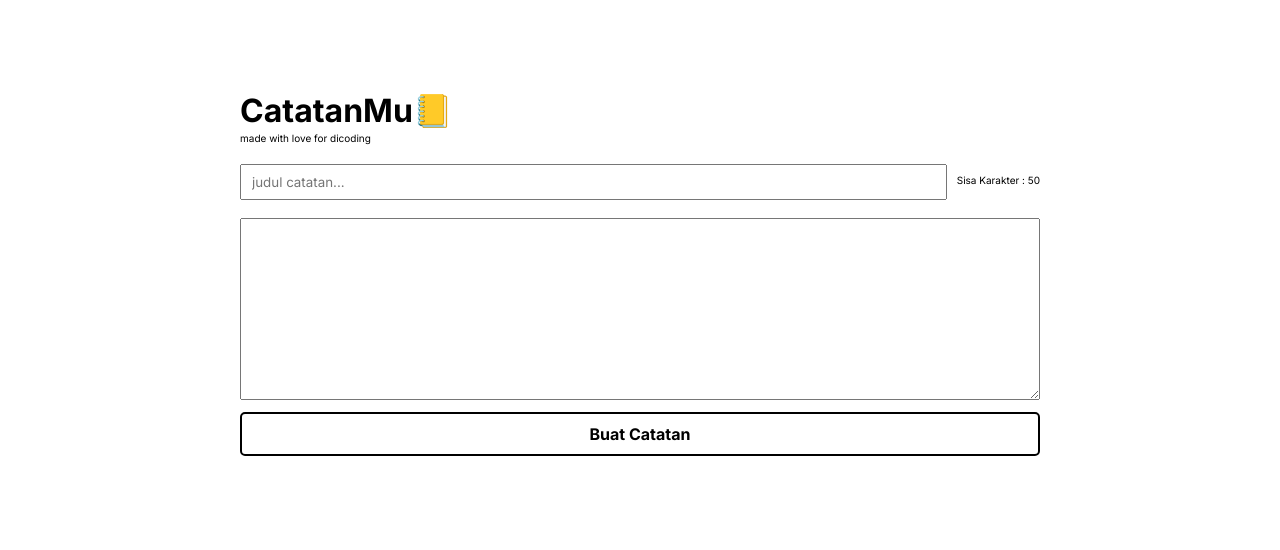
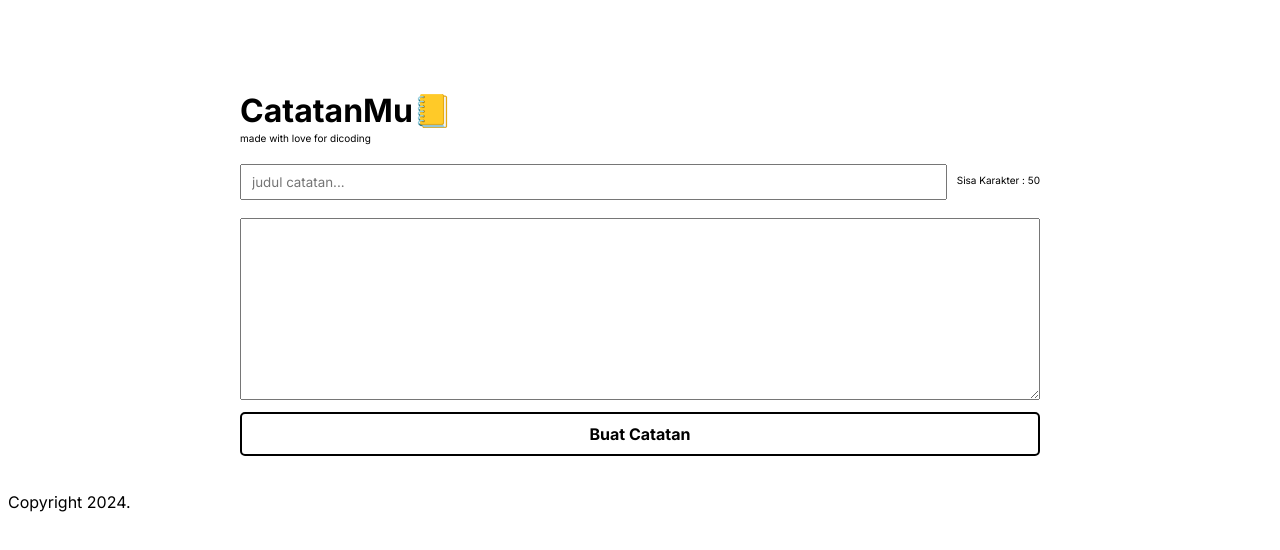
Before and after one commit to claireglowup/dicodingreact, a React (Vite) app: page / in a window 1280 px wide. Shown: the top 550 px of the page. Built offline with nearby package versions, Linux system fonts and the light colour scheme.

Commit message:
test pcop

```diff
--- a/src/App.jsx
+++ b/src/App.jsx
@@ -1,11 +1,13 @@
 /** @format */
 
+import Footer from "./components/Footer";
 import FormComponent from "./components/FormComponent";
 
 function App() {
   return (
     <>
       <FormComponent />
+      <Footer />
     </>
   );
 }
--- /dev/null
+++ b/src/components/Footer.jsx
@@ -0,0 +1,9 @@
+const Footer = () => {
+  return (
+    <div className="footer">
+      <p>Copyright 2024.</p>
+    </div>
+  );
+};
+
+export default Footer;
```
